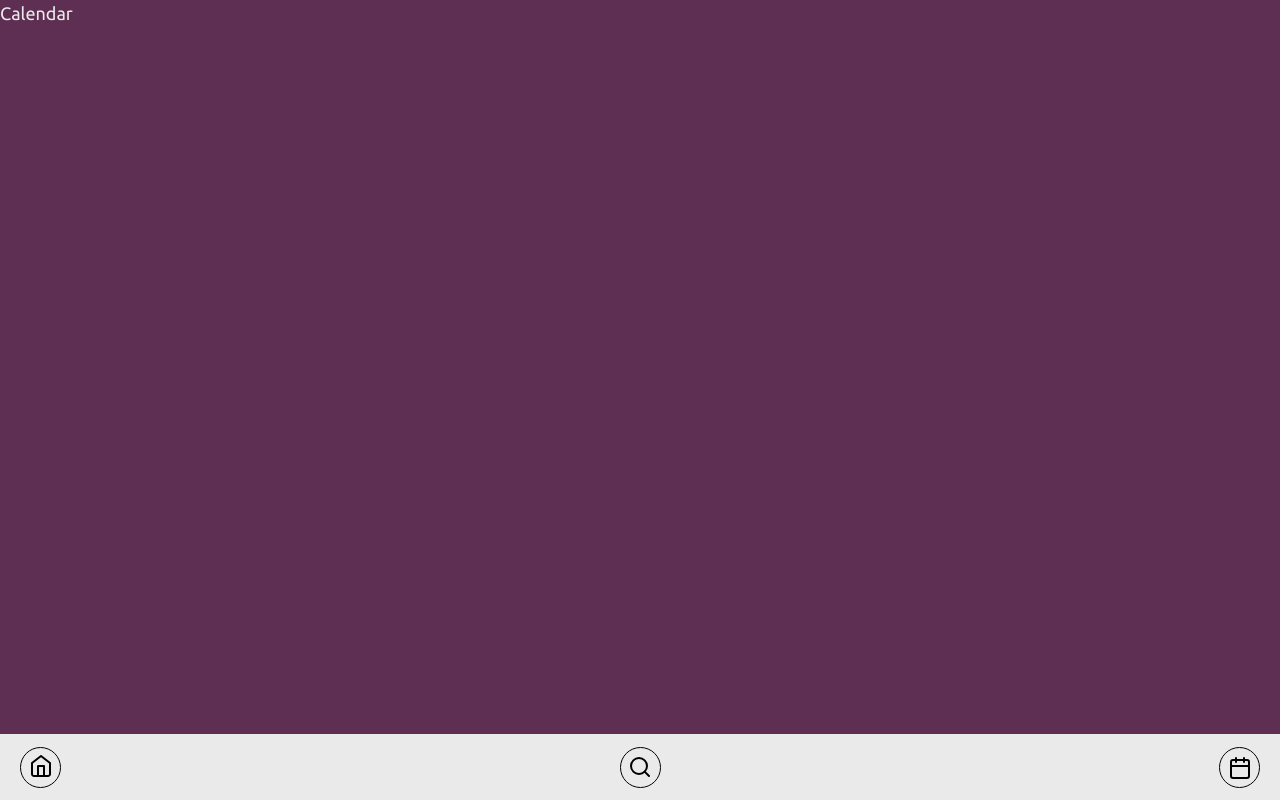
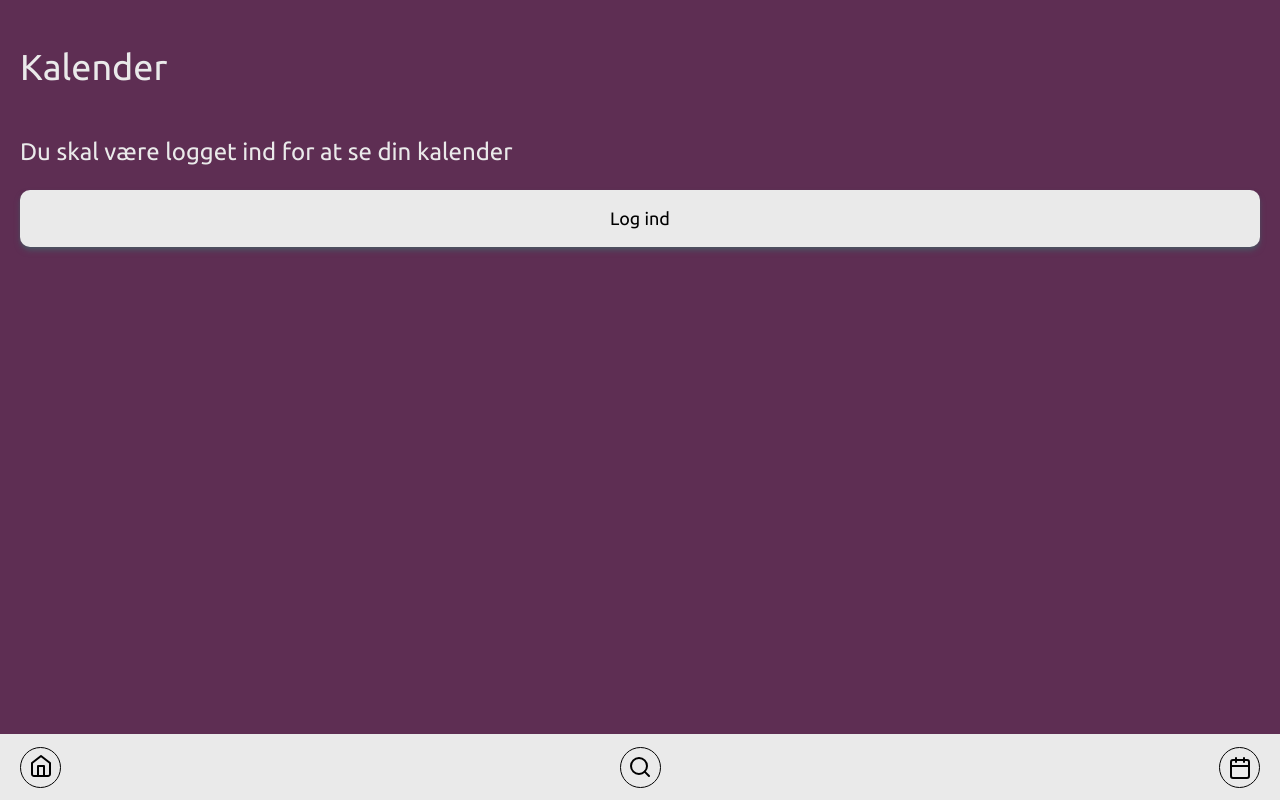
Before and after one commit to MarcusHjorth/landrup-dans-MarcusHjorth, a React (Create React App) app: page /Calender in a window 1280 px wide. Built offline with nearby package versions, Linux system fonts and the light colour scheme.

Commit message:
Default Calender

```diff
--- a/src/Pages/CalendarDefaultPage.jsx
+++ b/src/Pages/CalendarDefaultPage.jsx
@@ -1,10 +1,65 @@
+import React, { useState, useContext, useEffect } from 'react';
+import { ContextState } from "../Context/Context";
+import axios from "axios";
+import { Link } from 'react-router-dom';
+
+import Title from "../Components/Title";
 import Navigation from "../Templates/Navigation";
 
 const CalendarDefaultPage = () => {
+    const context = useContext( ContextState )
+
+    const URL = `http://localhost:4000/api/v1/users/${context.userID}`
+    const [ data, setData ] = useState()
+
+    useEffect(() => {
+        if (context.isLoggedIn === true) {
+            axios({
+                url: URL,
+                method: "GET",
+                headers: {
+                Authorization: `Bearer ${context.token}`
+                },
+            }).then(request => {
+                setData(request.data)
+            })
+        }
+    }, [ ])
+
+    console.log(data && data.activities);
+
+
     return (
-        <main>
-            Calendar
+        <main className="h-screen">
+            <div  className="p-[20px]">
+                <Title text="Kalender" />
 
+                { context.isLoggedIn ?
+                <div>
+                    {data && Object.values(data?.activities).map(({name, assetId, time, weekday}, i ) => {
+                        <p>dsa</p>
+                        return <Link key={ i } to={`/Activity/${assetId}`}>
+                            <div className="h-[7rem] p-[20px] rounded-[11px] mt-[1rem] text-Dark bg-Secondary flex flex-col justify-around">
+                                <h1 className="text-36 font-bold whitespace-nowrap overflow-ellipsis overflow-hidden">{name}</h1>
+                                <p className="w-[20rem] space-x-4 text-18 font-medium"
+                                    >{weekday} - {time}</p>
+                            </div>
+                        </Link>
+                    })}
+                </div>
+
+                :
+                <div className=" my-[40px]">
+                    <h1 className="text-24">Du skal være logget ind for at se din kalender </h1>
+                    <Link to="/Login">
+                        <button className="w-full my-[20px] px-[100px] py-[15px] text-Dark bg-Secondary rounded-[10px] shadow-gray-600 shadow-md"
+                            >Log ind
+                        </button>
+                    </Link>
+                </div>
+                }
+
+            </div>
             <Navigation />
         </main>
      );
```
